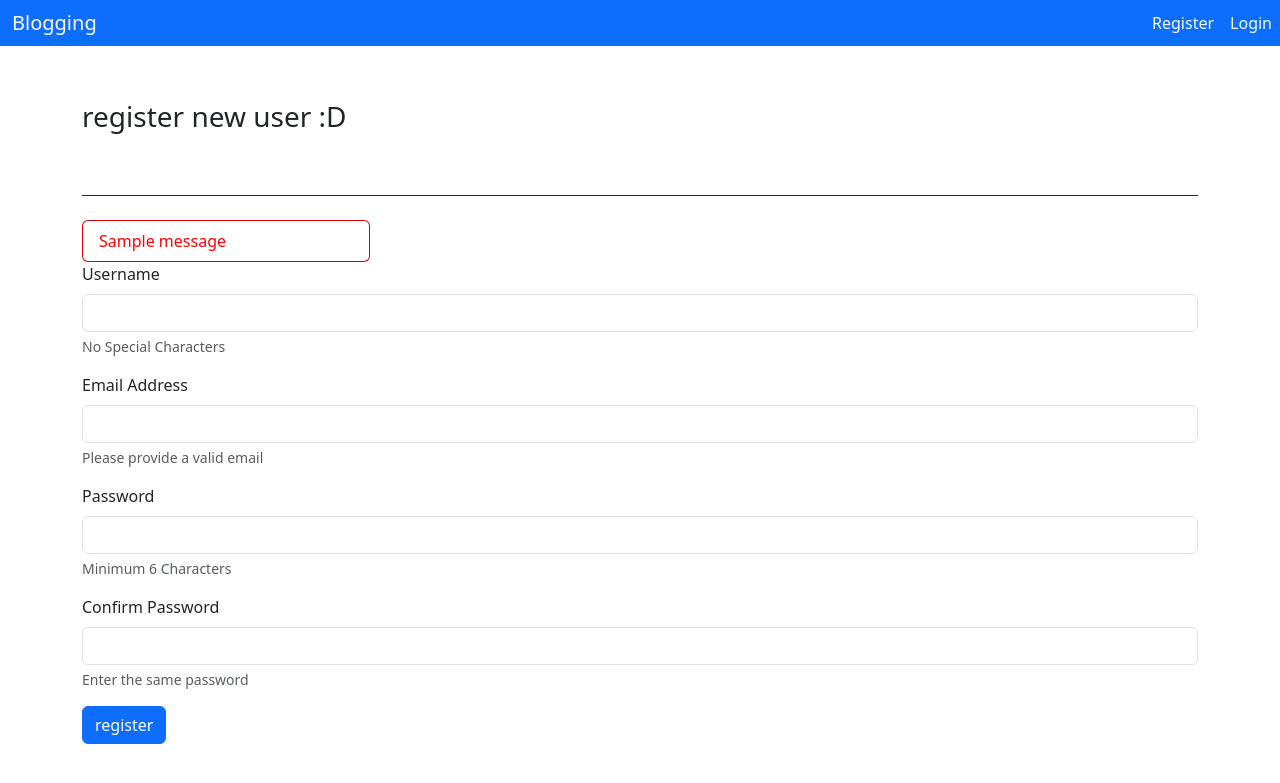
After one commit to Samboy275/blog, a Django app: page /users/register/ in a window 1280 px wide. The commit adds this page. Shown: the top 783 px of the page. Run offline with Django 4.2, Linux system fonts and the light colour scheme; tables that the repository leaves empty hold one stand-in row (values such as "Sample post"); one stand-in notice (Sample message) is shown; some libraries are stand-ins or nearby versions.

Commit message:
Added User registeration and login and made messages for user actions

```diff
--- a/blog/settings.py
+++ b/blog/settings.py
@@ -24,7 +24,7 @@ BASE_DIR = Path(__file__).resolve().parent.parent
 SECRET_KEY = os.environ.get("SECRET_KEY",)
 
 # SECURITY WARNING: don't run with debug turned on in production!
-DEBUG = False
+DEBUG = True
 
 ALLOWED_HOSTS = ['0.0.0.0', '127.0.0.1']
 
--- a/blog/urls.py
+++ b/blog/urls.py
@@ -20,7 +20,7 @@ from django.urls import path, include
 urlpatterns = [
     path('admin/', admin.site.urls),
     path('', include('blogs.urls', namespace='blogs')),
-    path('users', include('users.urls', namespace='users')),
+    path('users/', include('users.urls', namespace='users')),
 ]
 
 handler404 = 'helpers.views.page_not_found'
--- /dev/null
+++ b/blogs/templates/_partials/messages.html
@@ -0,0 +1,9 @@
+{% if messages %}
+    <div class="card" style="width: 18rem; background-color: red; color: red;">
+        <ul class="list-group list-group-flush">
+    {% for message in messages %}
+        <li class="list-group-item" style="color: red;">{{ message }}</li>
+    {% endfor %}
+        </ul>
+    </div>
+{% endif %}
--- a/blogs/templates/base.html
+++ b/blogs/templates/base.html
@@ -7,7 +7,9 @@
         <meta name="viewport" content="width=device-width, initial-scale=1">
 
         <title>
-            blogging
+            {% block title %}
+
+            {% endblock title %}
         </title>
         {% bootstrap_css %}
         {% bootstrap_javascript %}
--- a/blogs/templates/blog.html
+++ b/blogs/templates/blog.html
@@ -1,6 +1,10 @@
 {% extends "base.html" %}
 
 {% load bootstrap5 %}
+{% block title %}
+    {{ post.title }}
+{% endblock title %}
+
 {% block header %}
     <h2>{{ post.title }}</h2>
     <p class="muted">by <strong>{{ post.owner.username }}</strong> | <small>{{ post.date_added }}</small></p>
--- a/blogs/templates/edit_post.html
+++ b/blogs/templates/edit_post.html
@@ -1,6 +1,11 @@
 {% extends "base.html" %}
 
 {% load bootstrap5 %}
+
+{% block title %}
+    Edit blog
+{% endblock title %}
+
 {% block header %}
     <h2>editting {{ name }}</h2>
 {% endblock header %}
--- a/blogs/templates/my_blogs.html
+++ b/blogs/templates/my_blogs.html
@@ -1,5 +1,7 @@
 {% extends "base.html" %}
-
+{% block title %}
+    {{ user.username }}'s blogs
+{% endblock title %}
 {% block header %}
     <h2>{{ user.username }}'s BLogs</h2>
 
--- a/blogs/templates/new_post.html
+++ b/blogs/templates/new_post.html
@@ -1,5 +1,9 @@
 {% extends "base.html" %}
 {% load bootstrap5 %}
+
+{% block title %}
+    add new blog
+{% endblock title %}
 
 {% block header %}
     <h2>Add a new blog</h2>
--- a/blogs/views.py
+++ b/blogs/views.py
@@ -3,6 +3,7 @@ from wsgiref.util import request_uri
 from django.shortcuts import render
 from django.urls import reverse
 from django.http import HttpResponseRedirect, Http404, HttpResponseServerError
+from django.contrib import messages
 
 from django.contrib.auth.decorators import login_required
 from .models import BlogPost
@@ -28,7 +29,7 @@ def new_blog(request):
             new_post = form.save(commit=False)
             new_post.owner = request.user
             new_post.save()
-
+            messages.add_message(request, messages.SUCCESS, "Blog Added successfully")
             return HttpResponseRedirect(reverse('blogs:my_blogs', args=[request.user.id]))
     context = {'form' : form}
     return render(request, 'new_post.html', context)
@@ -48,6 +49,7 @@ def edit_post(request, blog_id):
         form = BlogPostForm(instance=post, data=request.POST)
         if form.is_valid():
             form.save()
+            messages.add_message(request, messages.SUCCESS, "Blog editted successfully")
             return HttpResponseRedirect(reverse('blogs:my_blogs', args=[request.user.id]))
     context = {'blog' : post, 'form' : form, 'name' : name }
 
--- a/users/templates/register.html
+++ b/users/templates/register.html
@@ -1,12 +1,37 @@
 {% extends "base.html" %}
 {% load bootstrap5 %}
+
+{% block title %}
+    Register New Account
+{% endblock title %}
+
 {% block header %}
     <h3>register new user :D</h3>
 {% endblock header%}
 {% block content %}
+    {% include '_partials/messages.html' %}
     <form method="post" action="{% url 'users:register' %}" class="form">
         {% csrf_token %}
-        {% bootstrap_form form %}
+        <div class="mb-3 col-xs-2">
+            <label for="InputUsername" class="form-label">Username</label>
+            <input type="text" class="form-control" value="{{ data.Username }}" id="InputUsername" name="Username" aria-describedby="usernameHelp">
+            <div id="usernameHelp" class="form-text">No Special Characters</div>
+        </div>
+        <div class="mb-3">
+            <label for="InputEmail" class="form-label">Email Address</label>
+            <input type="email" class="form-control" value="{{ data.email }}" id="InputEmail" name="email" aria-describedby="emailHelp">
+            <div id="emailHelp" class="form-text">Please provide a valid email</div>
+        </div>
+        <div class="mb-3">
+            <label for="InputPassword" class="form-label">Password</label>
+            <input type="password" class="form-control" value="{{ data.Password1 }}"id="InputPassword" name="Password1" aria-describedby="passwordHelp">
+            <div id="passwordHelp" class="form-text">Minimum 6 Characters</div>
+        </div>
+        <div class="mb-3">
+            <label for="InputPassword2" class="form-label">Confirm Password</label>
+            <input type="password" class="form-control" id="InputPassword2" name="Password2" aria-describedby="password2Help">
+            <div id="password2Help" class="form-text">Enter the same password</div>
+        </div>
         <button name="submit" class="btn btn-primary">register</button>
         <input type="hidden" name="next" value="{% url 'blogs:home' %}"/>
     </form>
--- a/users/views.py
+++ b/users/views.py
@@ -1,9 +1,11 @@
-
 from django.shortcuts import redirect, render
 from django.http import HttpResponseRedirect
 from django.urls import reverse
 from django.contrib.auth import login, logout, authenticate
-from users.forms import SignUpForm
+from .models import User
+from django.contrib import messages
+from validate_email import validate_email
+
 # Create your views here.
 
 
@@ -16,35 +18,77 @@ def logout_view(request):
 def register_view(request):
     """register new user"""
 
-    if request.method != 'POST':
+    if request.method == 'POST':
+
+        #user submitted data processing
+        context = {"has_error" : False, "data" : request.POST}
+        username = request.POST.get("Username")
+        password1 = request.POST.get("Password1")
+        password2 = request.POST.get("Password2")
+        email = request.POST.get("email")
+
+        if not username:
+            messages.add_message(request, messages.ERROR, "Username is required")
+            context["has_error"] = True
+
+        if User.objects.filter(username=username).exists():
+            messages.add_message(request, messages.ERROR, "Username already exists")
+            context["has_error"] = True
+
+        if len(password1) < 6:
+            messages.add_message(request, messages.ERROR, "Password must be atleast 6 characters long")
+            context["has_error"] = True
+
+        if password1 != password2:
+            messages.add_message(request, messages.ERROR, "Password mismatch")
+            context["has_error"] = True
+
+        if not validate_email(email):
+            messages.add_message(request, messages.ERROR, "Email isnt valid")
+            context["has_error"] = True
+
+        if User.objects.filter(email=email):
+            messages.add_message(request, messages.ERROR, "Email is already used")
+            context["has_error"] = True
+
+        if context["has_error"]:
+            return render(request, 'register.html', context)
+
+        user = User.objects.create_user(username=username, email=email)
+        user.set_password(password1)
+        user.save()
+
+
+        messages.add_message(request, messages.SUCCESS, "New User Registered")
+        return HttpResponseRedirect(reverse('users:login'))
+    else:
+
         # initial get request new form
-        form = SignUpForm()
-    else:
-        # user submitted data processing
-        form = SignUpForm(data=request.POST)
-        if form.is_valid():
-            new_user = form.save()
-            authenticated_user = authenticate(username = new_user.username , password = request.POST['password1'])
-            login(request, authenticated_user)
-            return HttpResponseRedirect(reverse('blogs:home'))
-    context = {'form' : form}
-
-    return render(request, 'register.html', context)
+        #form = SignUpForm()
+        return render(request, 'register.html')
 
 
 def login_view(request):
     """login user"""
 
     if request.method != "POST":
-        # intial request
+        # intial get request
         return render(request, 'login.html')
     else:
-        context = {'data' : request.form}
-        username = request.form.get("username")
-        password = request.form.get("password")
+        context = {'data' : request.POST}
+        username = request.POST.get("Username")
+        password = request.POST.get("Password")
 
         user = authenticate(request, username = username, password = password)
 
         if not user:
             # user isnt registered
-            return render("users:login", message="Invalid credentials")
+            messages.add_message(request, messages.ERROR, "Invalid Credentials")
+            return render(request, "login.html")
+
+        # logging in user
+        login(request, user)
+
+        messages.add_message(request, messages.SUCCESS, f"Welcome {user.username}")
+
+        return HttpResponseRedirect(reverse('blogs:home'))
```
Also changed, not shown: blogs/templates/home.html (+6 -1 lines), users/templates/login.html (+11 -7 lines).
